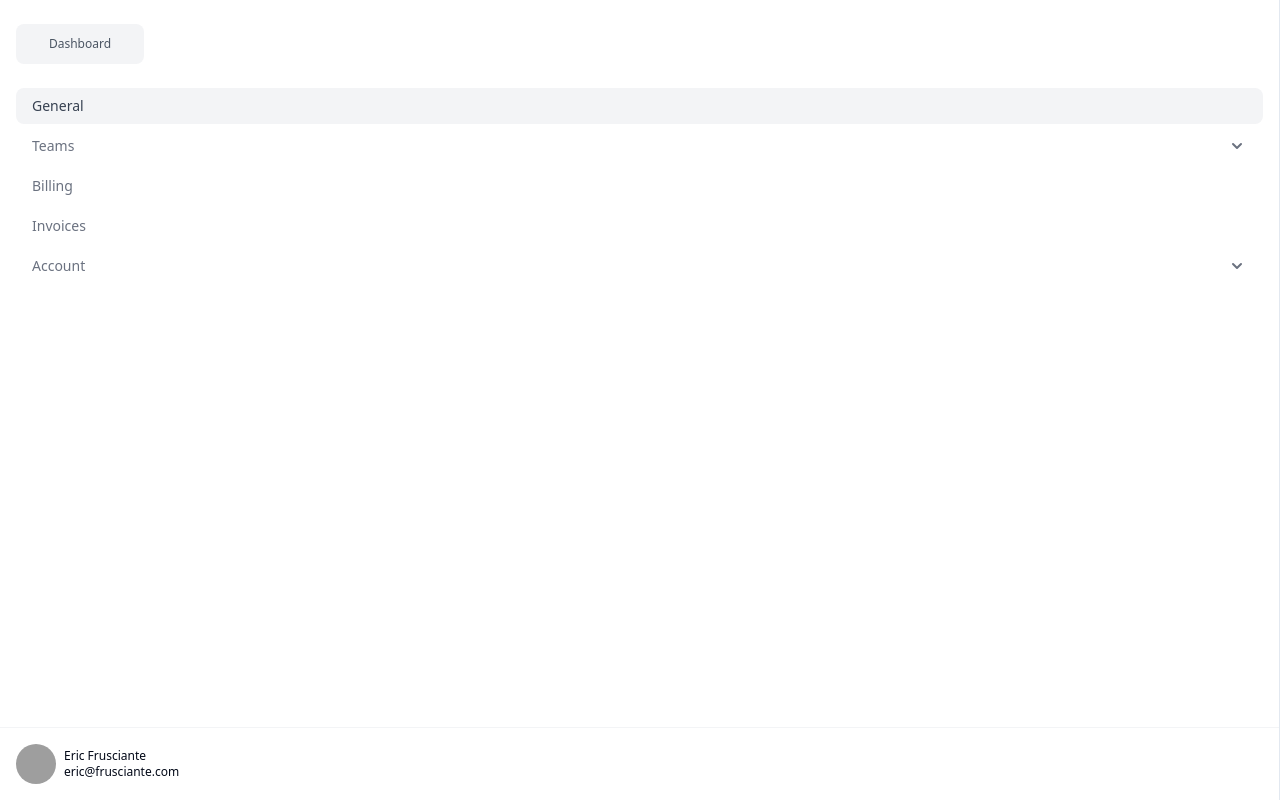
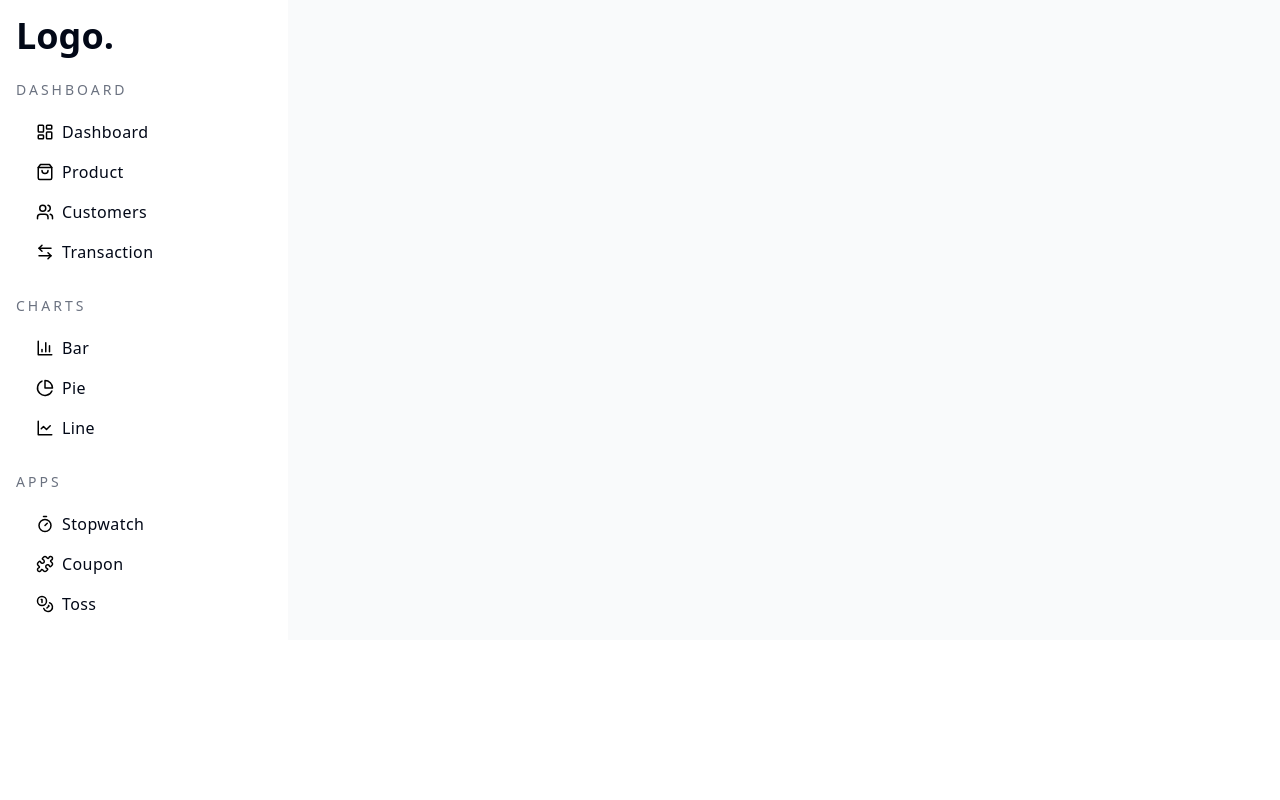
Before and after one commit to talhasheikh041/elekTra-client, a React (Vite) app: page /admin in a window 1280 px wide. Built offline with nearby package versions, Linux system fonts and the light colour scheme; grey boxes are pictures that could not be loaded.

Commit message:
Sidebar complete

```diff
--- a/src/features/components/layout/Root-Layout.tsx
+++ b/src/features/components/layout/Root-Layout.tsx
@@ -3,12 +3,14 @@ import { Outlet } from 'react-router-dom'
 
 const RootLayout = () => {
    return (
-      <>
-         <Sidebar />
-         <main>
+      <div className='flex'>
+         <aside className='min-w-72 absolute sm:relative -translate-x-full sm:translate-x-0 transition-transform left-0 duration-300'>
+            <Sidebar />
+         </aside>
+         <main className='flex-auto bg-gray-50'>
             <Outlet />
          </main>
-      </>
+      </div>
    )
 }
 
--- a/src/features/components/shared/Sidebar.tsx
+++ b/src/features/components/shared/Sidebar.tsx
@@ -1,151 +1,85 @@
+import { ArrowLeftRight, BarChart3, Coins, LayoutDashboardIcon, LineChart, PieChart, Puzzle, ShoppingBag, Timer, Users } from 'lucide-react'
+
 const Sidebar = () => {
    return (
-      <div className="flex h-screen flex-col justify-between border-e bg-white">
-         <div className="px-4 py-6">
-            <span className="grid h-10 w-32 place-content-center rounded-lg bg-gray-100 text-xs text-gray-600">
-               Dashboard
-            </span>
-
-            <ul className="mt-6 space-y-1">
-               <li>
-                  <a href="#" className="block rounded-lg bg-gray-100 px-4 py-2 text-sm font-medium text-gray-700">
-                     General
-                  </a>
+      <div className='flex flex-col min-w-64 bg-white p-4 custom-scroll'>
+         <h1 className='text-4xl font-bold'>Logo.</h1>
+         <div className='mt-6'>
+            <p className='tracking-[3px] uppercase text-gray-500 text-sm'>Dashboard</p>
+            <ul className='mt-3 ps-3'>
+               <li className='flex items-center gap-2 hover:bg-gray-100 p-2 cursor-pointer rounded-lg'>
+                  <span>
+                     <LayoutDashboardIcon size='18px' color='black' />
+                  </span>
+                  <a className='tracking-wide'>Dashboard</a>
                </li>
-
-               <li>
-                  <details className="group [&_summary::-webkit-details-marker]:hidden">
-                     <summary className="flex cursor-pointer items-center justify-between rounded-lg px-4 py-2 text-gray-500 hover:bg-gray-100 hover:text-gray-700">
-                        <span className="text-sm font-medium"> Teams </span>
-
-                        <span className="shrink-0 transition duration-300 group-open:-rotate-180">
-                           <svg
-                              xmlns="http://www.w3.org/2000/svg"
-                              className="h-5 w-5"
-                              viewBox="0 0 20 20"
-                              fill="currentColor"
-                           >
-                              <path
-                                 fillRule="evenodd"
-                                 d="M5.293 7.293a1 1 0 011.414 0L10 10.586l3.293-3.293a1 1 0 111.414 1.414l-4 4a1 1 0 01-1.414 0l-4-4a1 1 0 010-1.414z"
-                                 clipRule="evenodd"
-                              />
-                           </svg>
-                        </span>
-                     </summary>
-
-                     <ul className="mt-2 space-y-1 px-4">
-                        <li>
-                           <a
-                              href="#"
-                              className="block rounded-lg px-4 py-2 text-sm font-medium text-gray-500 hover:bg-gray-100 hover:text-gray-700"
-                           >
-                              Banned Users
-                           </a>
-                        </li>
-
-                        <li>
-                           <a
-                              href="#"
-                              className="block rounded-lg px-4 py-2 text-sm font-medium text-gray-500 hover:bg-gray-100 hover:text-gray-700"
-                           >
-                              Calendar
-                           </a>
-                        </li>
-                     </ul>
-                  </details>
+               <li className='flex items-center gap-2 hover:bg-gray-100 p-2 cursor-pointer rounded-lg'>
+                  <span>
+                     <ShoppingBag size='18px' color='black' />
+                  </span>
+                  <a className='tracking-wide'>Product</a>
                </li>
-
-               <li>
-                  <a
-                     href="#"
-                     className="block rounded-lg px-4 py-2 text-sm font-medium text-gray-500 hover:bg-gray-100 hover:text-gray-700"
-                  >
-                     Billing
-                  </a>
+               <li className='flex items-center gap-2 hover:bg-gray-100 p-2 cursor-pointer rounded-lg'>
+                  <span>
+                     <Users size='18px' color='black' />
+                  </span>
+                  <a className='tracking-wide'>Customers</a>
                </li>
-
-               <li>
-                  <a
-                     href="#"
-                     className="block rounded-lg px-4 py-2 text-sm font-medium text-gray-500 hover:bg-gray-100 hover:text-gray-700"
-                  >
-                     Invoices
-                  </a>
-               </li>
-
-               <li>
-                  <details className="group [&_summary::-webkit-details-marker]:hidden">
-                     <summary className="flex cursor-pointer items-center justify-between rounded-lg px-4 py-2 text-gray-500 hover:bg-gray-100 hover:text-gray-700">
-                        <span className="text-sm font-medium"> Account </span>
-
-                        <span className="shrink-0 transition duration-300 group-open:-rotate-180">
-                           <svg
-                              xmlns="http://www.w3.org/2000/svg"
-                              className="h-5 w-5"
-                              viewBox="0 0 20 20"
-                              fill="currentColor"
-                           >
-                              <path
-                                 fillRule="evenodd"
-                                 d="M5.293 7.293a1 1 0 011.414 0L10 10.586l3.293-3.293a1 1 0 111.414 1.414l-4 4a1 1 0 01-1.414 0l-4-4a1 1 0 010-1.414z"
-                                 clipRule="evenodd"
-                              />
-                           </svg>
-                        </span>
-                     </summary>
-
-                     <ul className="mt-2 space-y-1 px-4">
-                        <li>
-                           <a
-                              href="#"
-                              className="block rounded-lg px-4 py-2 text-sm font-medium text-gray-500 hover:bg-gray-100 hover:text-gray-700"
-                           >
-                              Details
-                           </a>
-                        </li>
-
-                        <li>
-                           <a
-                              href="#"
-                              className="block rounded-lg px-4 py-2 text-sm font-medium text-gray-500 hover:bg-gray-100 hover:text-gray-700"
-                           >
-                              Security
-                           </a>
-                        </li>
-
-                        <li>
-                           <form action="#">
-                              <button
-                                 type="submit"
-                                 className="w-full rounded-lg px-4 py-2 text-sm font-medium text-gray-500 [text-align:_inherit] hover:bg-gray-100 hover:text-gray-700"
-                              >
-                                 Logout
-                              </button>
-                           </form>
-                        </li>
-                     </ul>
-                  </details>
+               <li className='flex items-center gap-2 hover:bg-gray-100 p-2 cursor-pointer rounded-lg'>
+                  <span>
+                     <ArrowLeftRight size='18px' color='black' />
+                  </span>
+                  <a className='tracking-wide'>Transaction</a>
                </li>
             </ul>
          </div>
 
-         <div className="sticky inset-x-0 bottom-0 border-t border-gray-100">
-            <a href="#" className="flex items-center gap-2 bg-white p-4 hover:bg-gray-50">
-               <img
-                  alt=""
-                  src="https://images.unsplash.com/photo-1600486913747-55e5470d6f40?ixlib=rb-1.2.1&ixid=MnwxMjA3fDB8MHxwaG90by1wYWdlfHx8fGVufDB8fHx8&auto=format&fit=crop&w=1770&q=80"
-                  className="size-10 rounded-full object-cover"
-               />
+         <div className='mt-6'>
+            <p className='tracking-[3px] uppercase text-gray-500 text-sm'>Charts</p>
+            <ul className='mt-3 ps-3'>
+               <li className='flex items-center gap-2 hover:bg-gray-100 p-2 cursor-pointer rounded-lg'>
+                  <span>
+                     <BarChart3 size='18px' color='black' />
+                  </span>
+                  <a className='tracking-wide'>Bar</a>
+               </li>
+               <li className='flex items-center gap-2 hover:bg-gray-100 p-2 cursor-pointer rounded-lg'>
+                  <span>
+                     <PieChart size='18px' color='black' />
+                  </span>
+                  <a className='tracking-wide'>Pie</a>
+               </li>
+               <li className='flex items-center gap-2 hover:bg-gray-100 p-2 cursor-pointer rounded-lg'>
+                  <span>
+                     <LineChart size='18px' color='black' />
+                  </span>
+                  <a className='tracking-wide'>Line</a>
+               </li>
+            </ul>
+         </div>
 
-               <div>
-                  <p className="text-xs">
-                     <strong className="block font-medium">Eric Frusciante</strong>
-
-                     <span> eric@frusciante.com </span>
-                  </p>
-               </div>
-            </a>
+         <div className='mt-6'>
+            <p className='tracking-[3px] uppercase text-gray-500 text-sm'>Apps</p>
+            <ul className='mt-3 ps-3'>
+               <li className='flex items-center gap-2 hover:bg-gray-100 p-2 cursor-pointer rounded-lg'>
+                  <span>
+                     <Timer size='18px' color='black' />
+                  </span>
+                  <a className='tracking-wide'>Stopwatch</a>
+               </li>
+               <li className='flex items-center gap-2 hover:bg-gray-100 p-2 cursor-pointer rounded-lg'>
+                  <span>
+                     <Puzzle size='18px' color='black' />
+                  </span>
+                  <a className='tracking-wide'>Coupon</a>
+               </li>
+               <li className='flex items-center gap-2 hover:bg-gray-100 p-2 cursor-pointer rounded-lg'>
+                  <span>
+                     <Coins size='18px' color='black' />
+                  </span>
+                  <a className='tracking-wide'>Toss</a>
+               </li>
+            </ul>
          </div>
       </div>
    )
--- a/src/index.css
+++ b/src/index.css
@@ -74,3 +74,23 @@
       @apply bg-background text-foreground;
    }
 }
+
+.custom-scroll::-webkit-scrollbar {
+   width: 7px;
+}
+
+/* Track */
+.custom-scroll::-webkit-scrollbar-track {
+   background: #f1f1f1;
+}
+
+/* Handle */
+.custom-scroll::-webkit-scrollbar-thumb {
+   background: #dad8d8;
+   border-radius: 10px;
+}
+
+/* Handle on hover */
+.custom-scroll::-webkit-scrollbar-thumb:hover {
+   background: #9e9e9e;
+}
```
Lines whose indentation alone changed are shown as unchanged.
